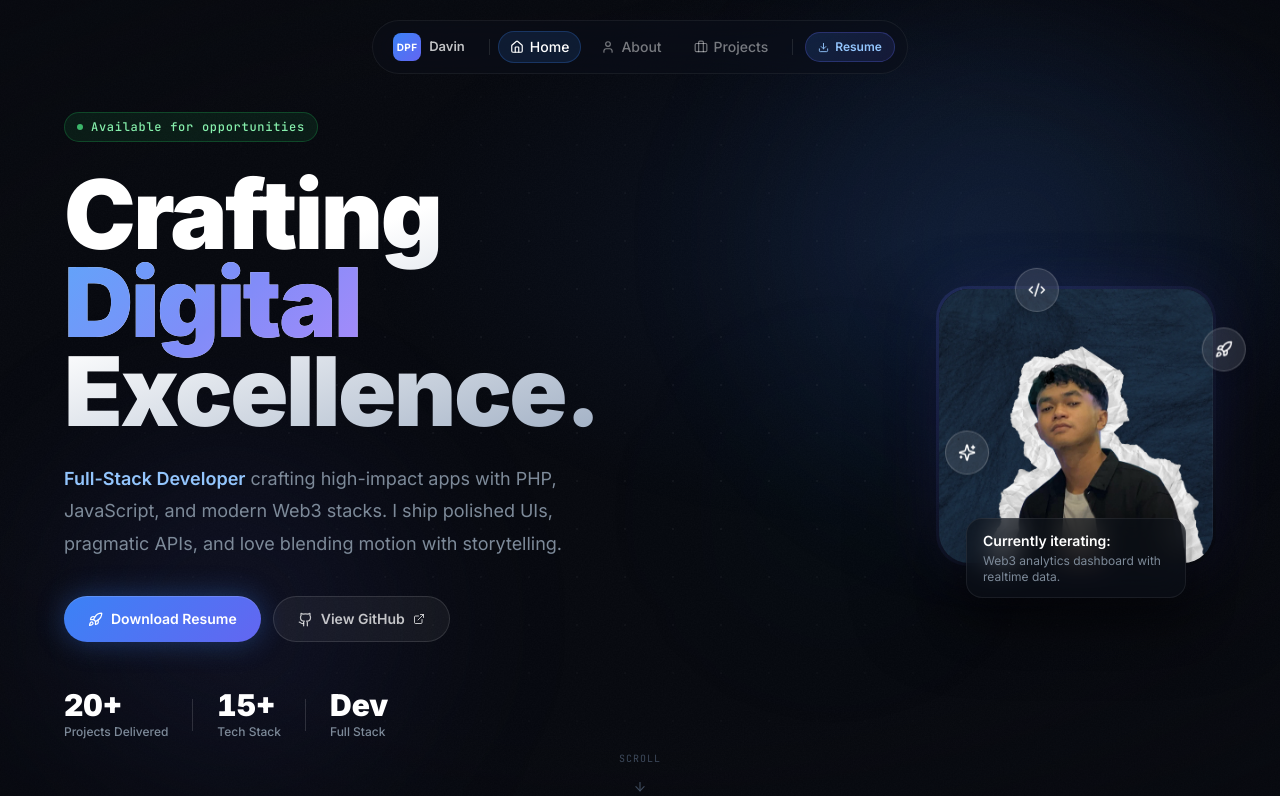
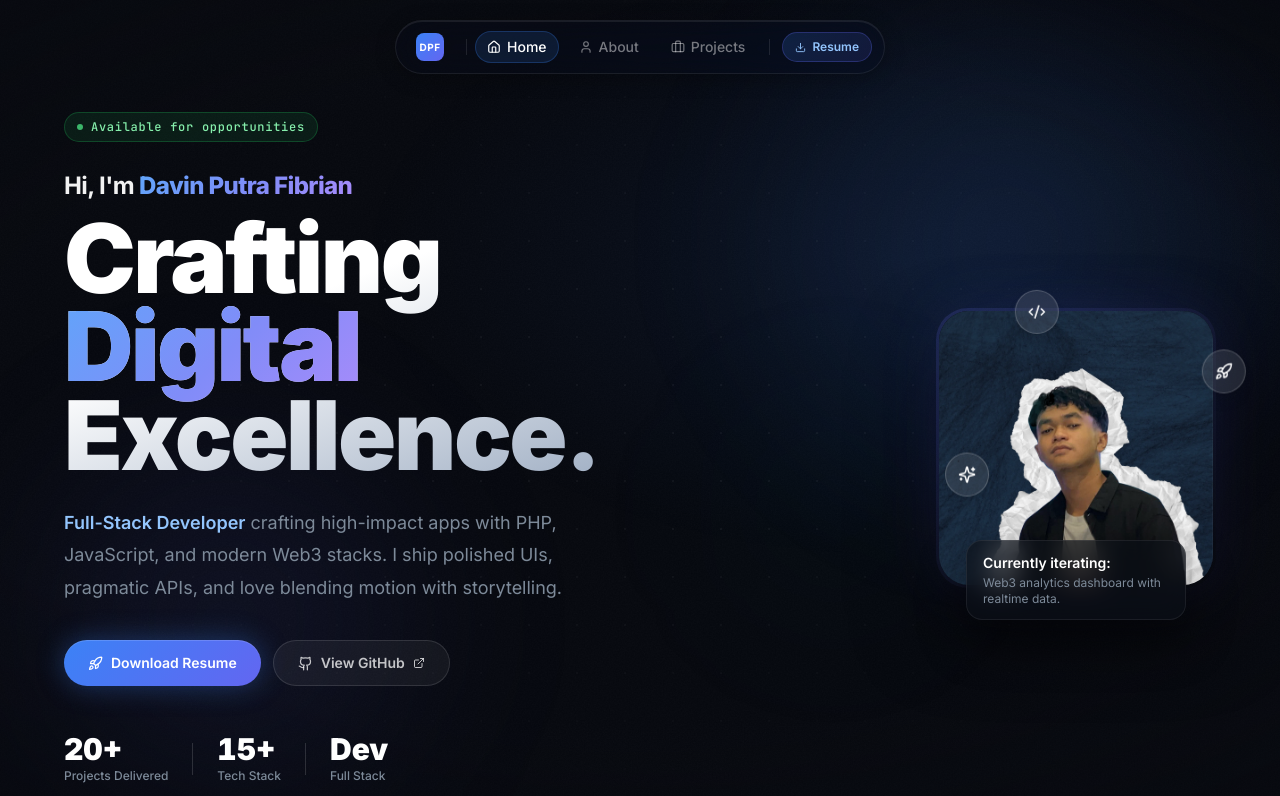
Before and after one commit to VinLvy/D-portfolio, a Next.js app: page / in a window 1280 px wide. Shown: the top 796 px of the page. Built offline with nearby package versions, Linux system fonts and the light colour scheme.

Commit message:
Home 7.8

```diff
--- a/src/app/page.js
+++ b/src/app/page.js
@@ -215,6 +215,15 @@ export default function Home() {
 
             {/* Headline */}
             <motion.div variants={fadeUp} className="mt-7">
+              <p
+                className="text-xl sm:text-2xl font-bold tracking-tight mb-3"
+                style={{ color: "rgba(255, 255, 255, 0.95)" }}
+              >
+                Hi, I'm{" "}
+                <span className="text-gradient-blue font-extrabold">
+                  Davin Putra Fibrian
+                </span>
+              </p>
               <h1
                 className="font-black leading-[0.92] tracking-tight text-gradient-white"
                 style={{ fontSize: "clamp(3.2rem, 7.5vw, 6.4rem)" }}
--- a/src/components/navbar.js
+++ b/src/components/navbar.js
@@ -39,15 +39,13 @@ export default function Navbar() {
       <nav
         className="flex items-center gap-1 sm:gap-2 px-2 sm:px-3 py-1.5 rounded-full"
         style={{
-          background:   scrolled ? "rgba(7,9,15,0.88)" : "rgba(12,16,24,0.55)",
-          backdropFilter:       "blur(20px) saturate(1.4)",
-          WebkitBackdropFilter: "blur(20px) saturate(1.4)",
-          border:       scrolled
-            ? "1px solid rgba(255,255,255,0.10)"
-            : "1px solid rgba(255,255,255,0.06)",
+          background:   scrolled ? "rgba(10, 15, 30, 0.45)" : "rgba(10, 15, 30, 0.25)",
+          backdropFilter:       "blur(24px) saturate(1.6)",
+          WebkitBackdropFilter: "blur(24px) saturate(1.6)",
+          border:               "1px solid rgba(255, 255, 255, 0.08)",
           boxShadow: scrolled
-            ? "0 4px 40px rgba(0,0,0,0.5), inset 0 1px 0 rgba(255,255,255,0.04)"
-            : "none",
+            ? "0 10px 40px rgba(0,0,0,0.5), inset 0 1px 0 rgba(255,255,255,0.15)"
+            : "0 4px 20px rgba(0,0,0,0.25), inset 0 1px 0 rgba(255,255,255,0.08)",
           transition: "background 0.4s ease, border-color 0.4s ease, box-shadow 0.4s ease",
         }}
       >
@@ -55,7 +53,7 @@ export default function Navbar() {
         <Link
           href="/"
           aria-label="Home"
-          className="flex items-center gap-2 px-2 py-1.5 rounded-full mr-1 sm:mr-2
+          className="flex items-center gap-2 px-2 py-1.5 rounded-full mr-1 sm:mr-1.5
                      transition-opacity duration-200 hover:opacity-80"
         >
           <span
@@ -65,12 +63,6 @@ export default function Navbar() {
             aria-hidden="true"
           >
             DPF
-          </span>
-          <span
-            className="hidden sm:block text-[13px] font-semibold"
-            style={{ color: "rgba(255,255,255,0.75)" }}
-          >
-            Davin
           </span>
         </Link>
 
```
